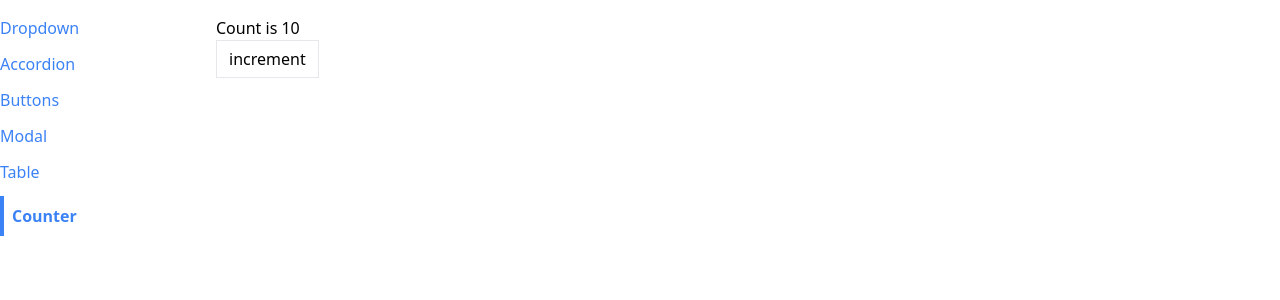
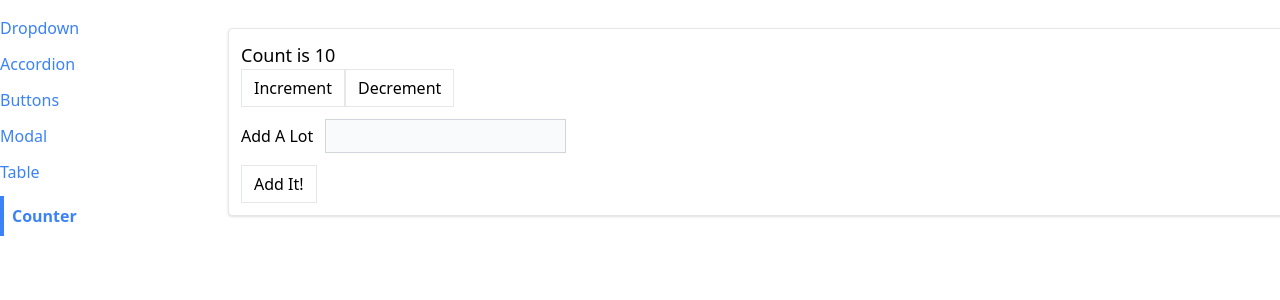
Before and after one commit to yechielklein/components, a React (Create React App) app: page /counter in a window 1280 px wide. Shown: the top 300 px of the page. Built offline with nearby package versions, Linux system fonts and the light colour scheme.

Commit message:
refactor to use useReducer

```diff
--- a/src/pages/CounterPage.js
+++ b/src/pages/CounterPage.js
@@ -1,14 +1,95 @@
-import useCounter from '../hooks/use-counter';
+import { useReducer } from 'react';
+
 import Button from '../components/Button';
+import Panel from '../components/Panel';
+
+const INCREMENT_COUNT = 'increment';
+const DECREMENT_COUNT = 'decrement';
+const CHANGE_VALUE_TO_ADD = 'change-value-to-add';
+const ADD_VALUE_TO_COUNT = 'add-value'
+
+const reducer = (state, action) => {
+	switch (action.type) {
+		case INCREMENT_COUNT:
+			return {
+				...state,
+				count: state.count + 1
+			};
+		case DECREMENT_COUNT:
+			return {
+				...state,
+				count: state.count - 1
+			};
+		case CHANGE_VALUE_TO_ADD:
+			return {
+				...state,
+				valueToAdd: action.payload
+			};
+		case ADD_VALUE_TO_COUNT:
+			return {
+				...state,
+				count: state.count + state.valueToAdd,
+				valueToAdd: 0
+			};
+		default:
+			return state;
+	};
+};
 
 const CounterPage = ({ initialCount }) => {
-	const { count, increment } = useCounter(initialCount);
+	const [state, dispatch] = useReducer(reducer, {
+		count: initialCount,
+		valueToAdd: 0
+	});
+
+	const increment = () => {
+		dispatch({
+			type: INCREMENT_COUNT
+		});
+	};
+
+	const decrement = () => {
+		dispatch({
+			type: DECREMENT_COUNT
+		});
+	};
+
+	const handleChange = (event) => {
+		const value = parseInt(event.target.value) || 0;
+
+		dispatch({
+			type: CHANGE_VALUE_TO_ADD,
+			payload: value
+		});
+	};
+
+	const handleSubmit = (event) => {
+		event.preventDefault();
+
+		dispatch({
+			type: ADD_VALUE_TO_COUNT
+		});
+	};
 
 	return (
-		<div>
-			<h1>Count is {count}</h1>
-			<Button onClick={increment}>increment</Button>
-		</div>
+		<Panel className="m-3">
+			<h1 className="text-lg">Count is {state.count}</h1>
+			<div className="flex flex-row">
+				<Button onClick={increment}>Increment</Button>
+				<Button onClick={decrement}>Decrement</Button>
+			</div>
+
+			<form onSubmit={handleSubmit}>
+				<label>Add A Lot</label>
+				<input
+					className="p-1 m-3 bg-gray-50 border border-gray-300"
+					type="number"
+					value={state.valueToAdd || ''}
+					onChange={handleChange}
+				/>
+				<Button>Add It!</Button>
+			</form>
+		</Panel>
 	);
 };
 
```
